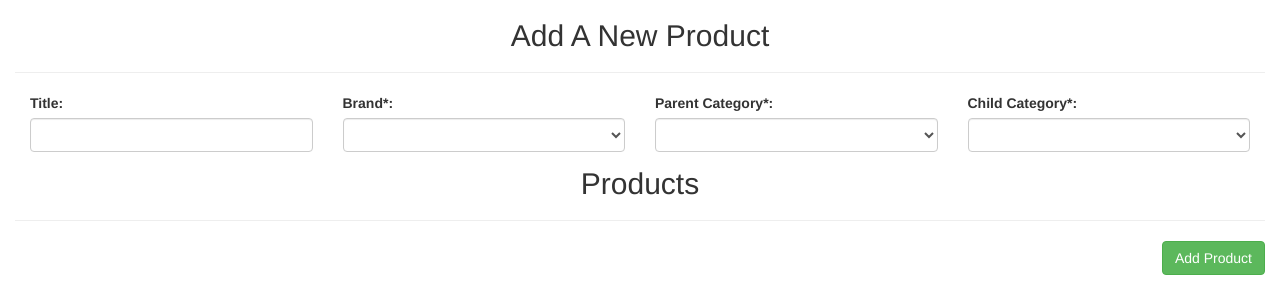
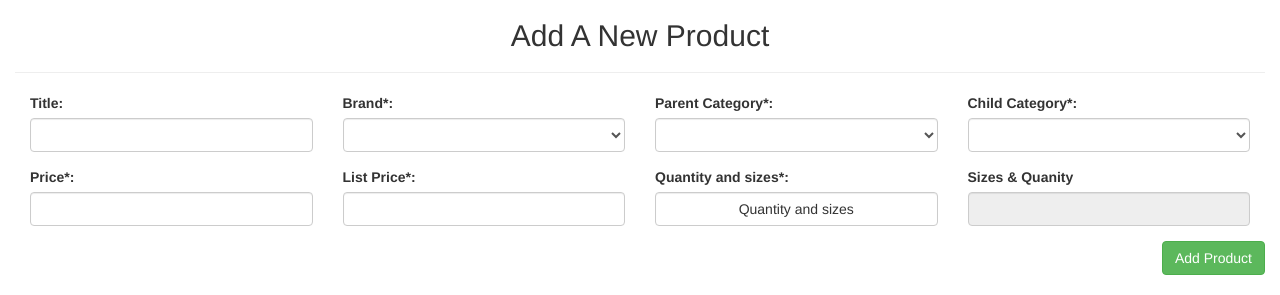
Before and after one commit to hanjin66/PHPEcommerce, a PHP site: page /admin/products.php?add=1 in a window 1280 px wide. Shown: the part 51-346 px from the top of the page. Run offline with PHP 8.4, Linux system fonts and the light colour scheme; tables that the repository leaves empty or names only in its code hold one stand-in row (values such as "Sample post"); data that the repository does not hold is empty; some libraries are stand-ins or nearby versions.

Commit message:
products

```diff
--- a/admin/products.php
+++ b/admin/products.php
@@ -5,22 +5,22 @@ include 'includes/navigation.php';
 
 if (isset($_GET['add'])) {
     $brandSql = $db->query("SELECT * FROM brand ORDER By Brand");
-  $parentQuery=$db->query("SELECT * FROM categories WHERE parent=0 ORDER BY category");
+    $parentQuery = $db->query("SELECT * FROM categories WHERE parent=0 ORDER BY category");
     ?>
 
 <h2 class="text-center"> Add A New Product</h2><hr>
 <form action="products.php?add=1" method="post" enctype="multipart/form-data">
 <div class="form-group col-md-3">
 <label for="title"> Title: </label>
-<input type="text" name="title" class="form-control" id="title" value="<?=((isset($_POST['title']))?sanitize($_POST['title']):'');?>">
+<input type="text" name="title" class="form-control" id="title" value="<?=((isset($_POST['title'])) ? sanitize($_POST['title']) : '');?>">
 </div>
 <div class="form-group col-md-3">
 <label for="brand">Brand*:</label>
 <select class="form-control" name="brand" id="brand">
 <option value=""<?=((isset($_POST['brand']) && $_POST['brand'] == '') ? ' selected' : '');?>></option>
 
- <?php while ($brand=mysqli_fetch_assoc($brandSql)):?>
- <option value="<?=$brand['id'];?>"<?=((isset($_POST['brand']) && $_POST['brand'] == $brand['id']) ?' selected':'');?>><?=$brand['brand'];?></option>
+ <?php while ($brand = mysqli_fetch_assoc($brandSql)): ?>
+ <option value="<?=$brand['id'];?>"<?=((isset($_POST['brand']) && $_POST['brand'] == $brand['id']) ? ' selected' : '');?>><?=$brand['brand'];?></option>
 <?php endwhile;?>
 </select>
 </div>
@@ -30,8 +30,8 @@ if (isset($_GET['add'])) {
 
 <option value=""<?=((isset($_POST['parent']) && $_POST['parent'] == '') ? ' selected' : '');?>></option>
 
-<?php while ($parent=mysqli_fetch_assoc($parentQuery)):?>
-    <option value="<?=$parent['id'];?>"<?=((isset($_POST['parent']) && $_POST['parent'] == $parent['id'])?'selected':'');?>><?=$parent['category'];?></option>
+<?php while ($parent = mysqli_fetch_assoc($parentQuery)): ?>
+    <option value="<?=$parent['id'];?>"<?=((isset($_POST['parent']) && $_POST['parent'] == $parent['id']) ? 'selected' : '');?>><?=$parent['category'];?></option>
  <?php endwhile;?>
 
 </select>
@@ -41,6 +41,24 @@ if (isset($_GET['add'])) {
 <select name="child" id="child" class="form-control">
 </select>
 </div>
+<div class="form-group col-md-3">
+    <label for="price">Price*:</label>
+    <input type="text" it="price" name="price" class="form-control" value="<?=  ((isset($_POST['price']))?$_POST['price']:' ');?>">
+</div>
+<div class="form-group col-md-3">
+    <label for="price">List Price*:</label>
+    <input type="text" it="list_price" name="list_price" class="form-control" value="<?=  ((isset($_POST['list_price']))?$_POST['list_price']:' ');?>">
+</div>
+<div class="form-group col-md-3">
+<label for="">Quantity and sizes*:</label>
+<btn class='btn btn btn-default form-control' onclick="jQuery('#sizesModal').modal('toggle');return false;">Quantity and sizes</btn>
+</div>
+<div class="form-group col-md-3">
+<label for="sizes">Sizes & Quanity</label>
+<input type="text" class="form-control" name="size" id="size" value="<?=  ((isset($_POST['sizes']))?$_POST['sizes']:' ');?>" readonly>
+</div>
+
+
 </form>
 
  <?php } else {
@@ -60,7 +78,7 @@ if (isset($_GET['featured'])) {
 ?>
 
 
- <h2 class="text-center">Products</h2><hr>
+ <!-- <h2 class="text-center">Products</h2><hr> -->
  <a href="products.php?add=1" class="btn btn-success pull-right" id="add-product-btn">Add Product
  </a>
 
```
Lines whose indentation alone changed are shown as unchanged.
